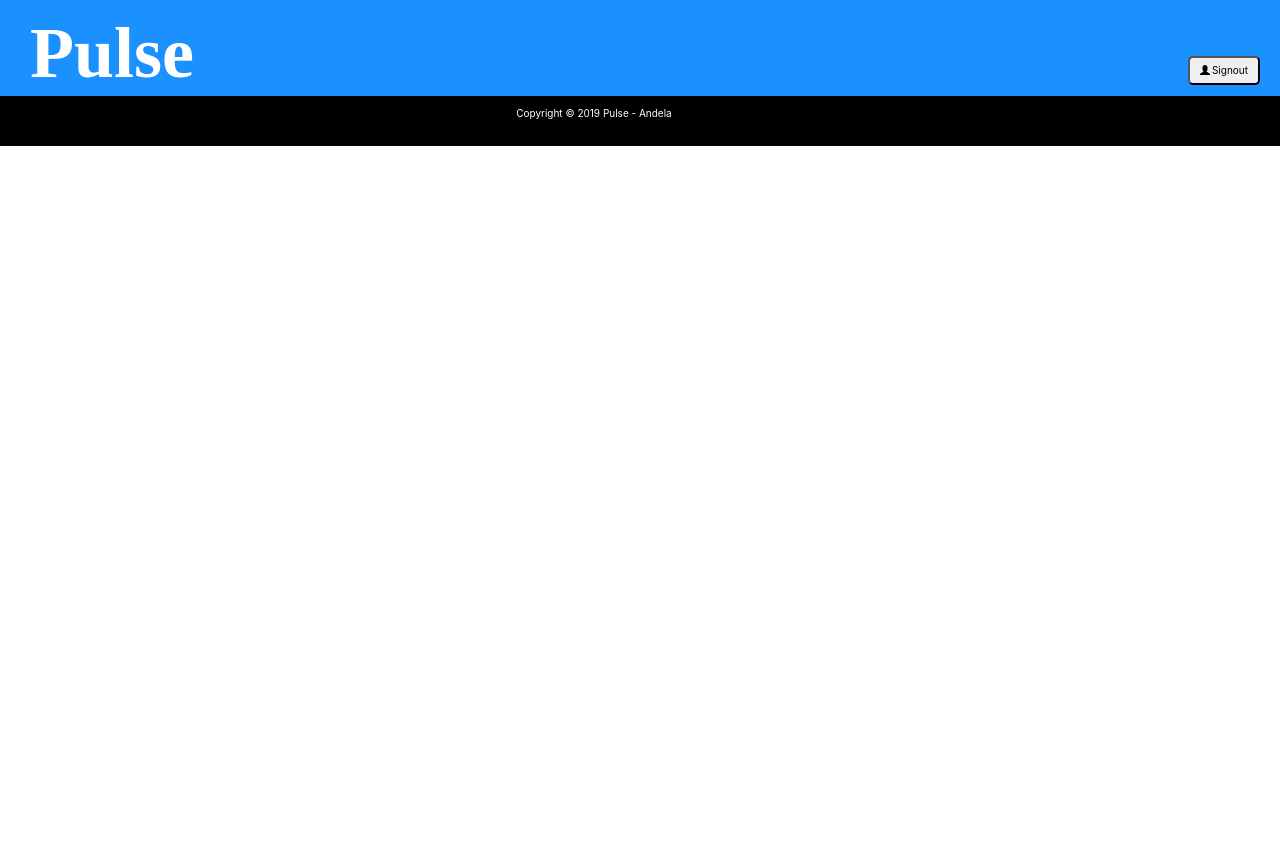
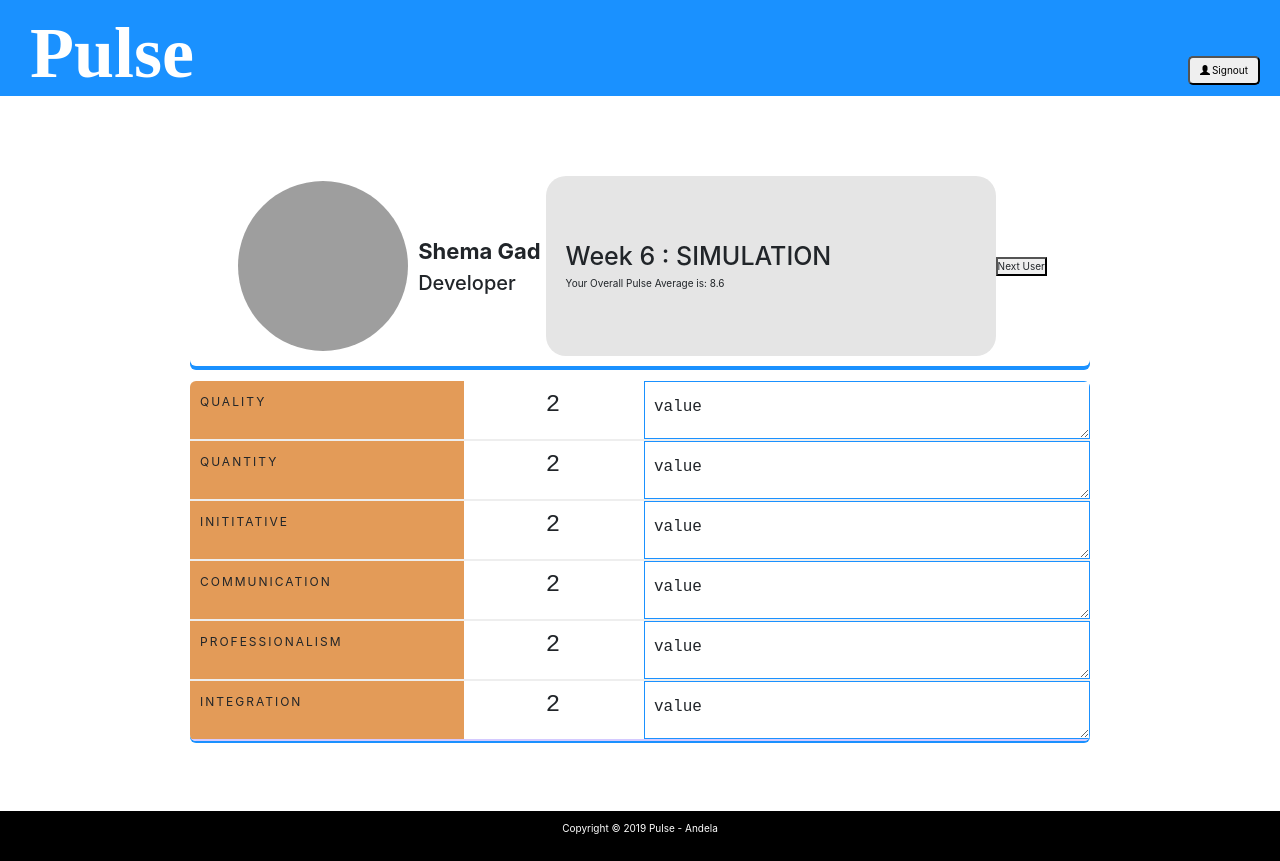
Before and after one commit to higustave12/Pulse-App, a React (Create React App) app: page /engineer-weekly in a window 1280 px wide. Before the commit the page ends 800 px from the top, so only its background shows below. Built offline with nearby package versions, Linux system fonts and the light colour scheme; grey boxes are pictures that could not be loaded.

Commit message:
add Engineer weekly View

```diff
--- a/src/App.js
+++ b/src/App.js
@@ -6,6 +6,7 @@ import Footer from "./components/footer";
 import Devdashbard from "./components/developer/devdashbard";
 import LFADashboard from './components/LFADashboard';
 import LFWeekly from './components/lf/addscore';
+import EngineerWeekly from './components/developer/engineer-weekly';
 
 class App extends Component {
   render() {
@@ -18,6 +19,7 @@ class App extends Component {
         <Route exact path="/resetpassword" component={Landing} />
         <Route exact path="/add-score" component={LFWeekly} />
         <Route exact path="/lf-dashboard" component={LFADashboard} />
+        <Route exact path="/engineer-weekly" component={EngineerWeekly} />
         <Footer />
       </React.Fragment>
     );
--- /dev/null
+++ b/src/components/developer/engineer-weekly.jsx
@@ -0,0 +1,54 @@
+import React from 'react';
+import '../../css/lf.css';
+import { categories } from '../../assets/DB/database';
+import Info from '../lf/DevInformation';
+
+const Score = props => {
+  return (
+    <div className='week'>
+      <span className='score-type'>{props.name}</span>
+      <Scored />
+      <YourComments />
+    </div>
+  );
+};
+
+const YourComments = () => {
+    return (
+      <div className='comments'>
+        <textarea
+          className='comment-text'
+          readOnly value={'value'}
+        />
+      </div>
+
+    );
+  };
+
+class Scored extends React.Component {
+    render() {
+      return (
+        <div className='counter'>
+          <span className='counter-score'>2</span>
+        </div>
+      );
+    }
+  }
+
+class EngineerWeekly extends React.Component {
+  render() {
+    return (
+      <div>
+        <Info />
+        <div className='scoreboard'>
+          {/* Categories List */}
+          {categories.map(category => (
+            <Score name={category.name} key={category.id.toString()} />
+          ))}
+        </div>
+      </div>
+    );
+  }
+}
+
+export default EngineerWeekly;
```
